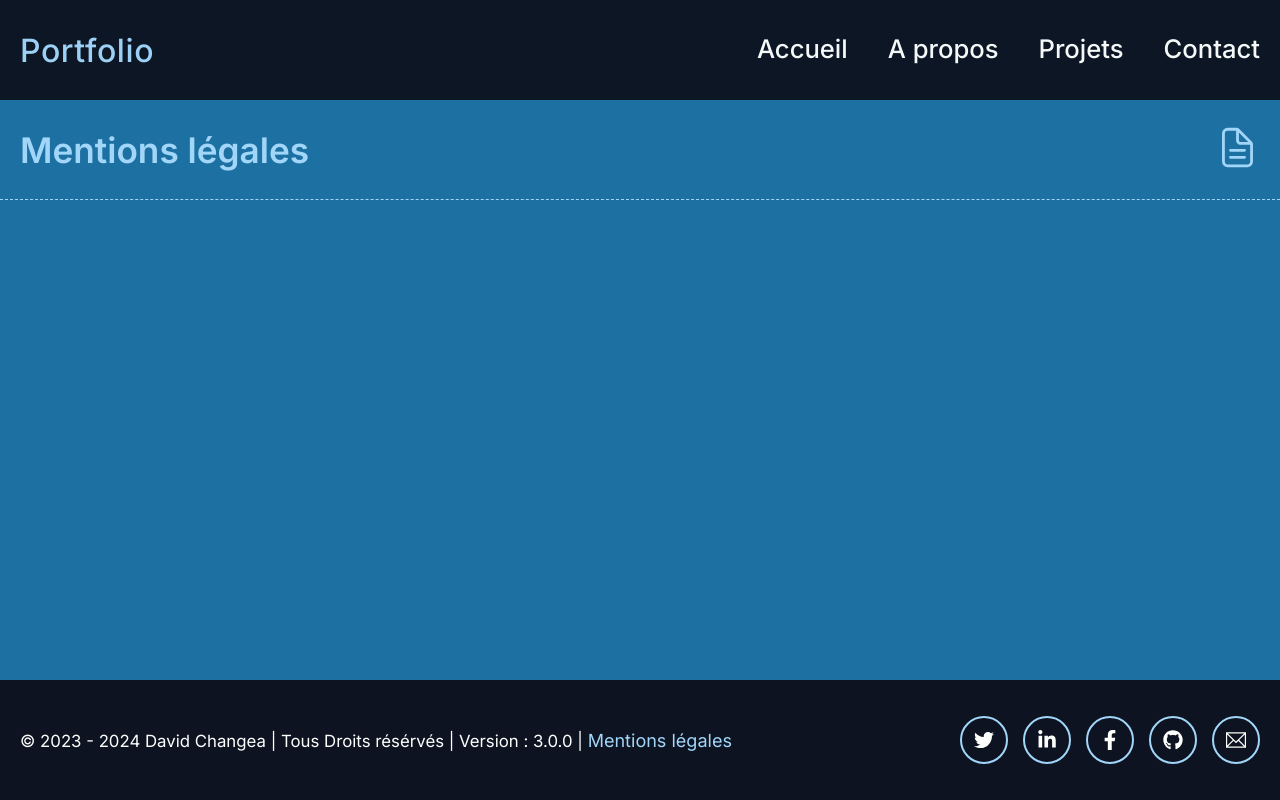
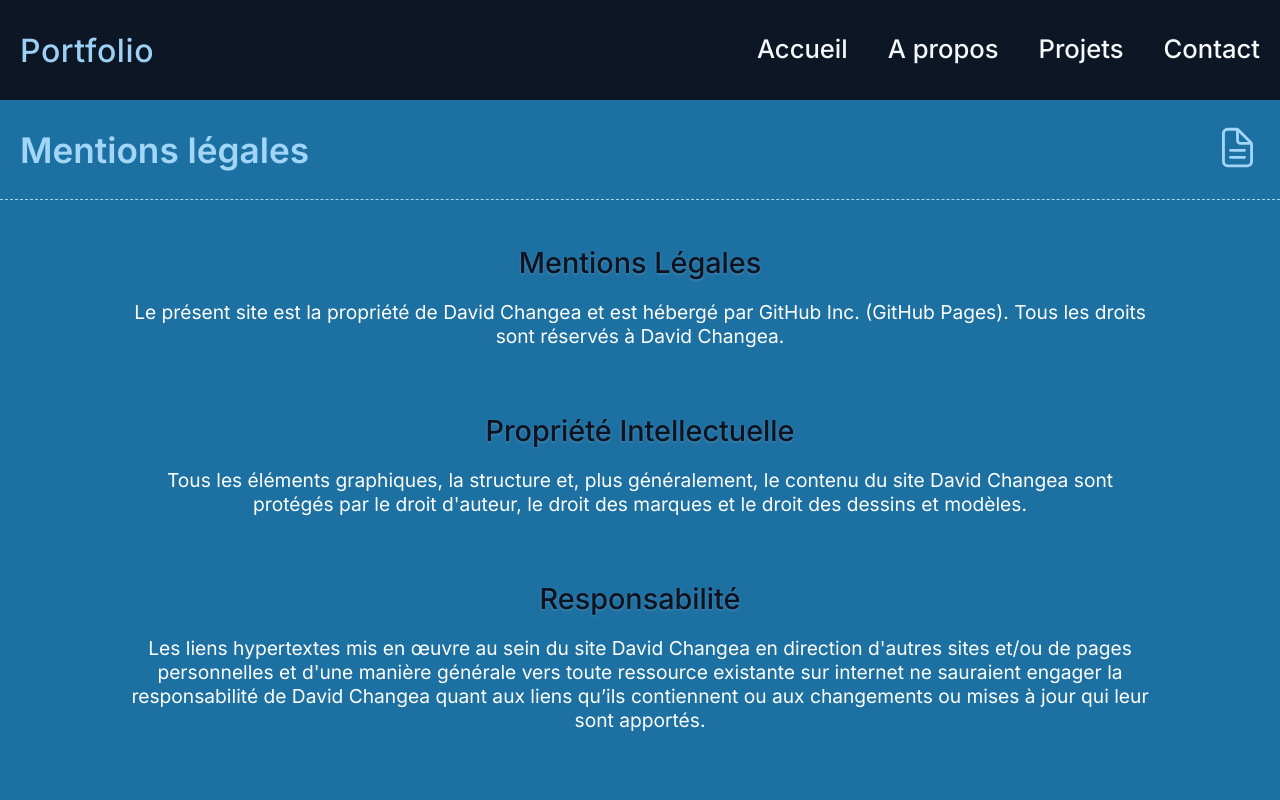
Before and after one commit to DavidDevPro/projet_12_portfolio_version_3, a React (Vite) app: page /mentions-legales in a window 1280 px wide. Shown: the top 800 px of the page. Built offline with nearby package versions, Linux system fonts and the light colour scheme.

Commit message:
page et json mentions mis en place

```diff
--- a/src/components/Footer.jsx
+++ b/src/components/Footer.jsx
@@ -31,9 +31,10 @@ const Footer = () => {
           <div className="footer_content_copyright">
             <p>
               {copyrightText}
-              <Link to="/mentions-legales"
-              className="mentions">Mentions légales</Link>
-              </p>
+              <Link to="/mentions-legales" className="mentions_link">
+                Mentions légales
+              </Link>
+            </p>
           </div>
           <div className="footer_content_boxIcon">
             {dataIcons.map((data, index) => {
--- /dev/null
+++ b/src/data/mentions.json
@@ -0,0 +1,18 @@
+[
+  {
+    "title": "Mentions Légales",
+    "text": "Le présent site est la propriété de David Changea et est hébergé par GitHub Inc. (GitHub Pages). Tous les droits sont réservés à David Changea."
+  },
+  {
+    "title": "Propriété Intellectuelle",
+    "text": "Tous les éléments graphiques, la structure et, plus généralement, le contenu du site David Changea sont protégés par le droit d'auteur, le droit des marques et le droit des dessins et modèles."
+  },
+  {
+    "title": "Responsabilité",
+    "text": "Les liens hypertextes mis en œuvre au sein du site David Changea en direction d'autres sites et/ou de pages personnelles et d'une manière générale vers toute ressource existante sur internet ne sauraient engager la responsabilité de David Changea quant aux liens qu’ils contiennent ou aux changements ou mises à jour qui leur sont apportés."
+  },
+  {
+    "title": "Données personnelles",
+    "text": "Les informations recueillies sur le formulaire de contact sont enregistrées dans un fichier informatisé par David Changea pour la gestion de sa clientèle. Elles sont conservées pendant 1 an et sont destinées à David Changea."
+  }
+]
--- a/src/main.scss
+++ b/src/main.scss
@@ -7,6 +7,7 @@
 @use "./sass/pages/ProjectPage";
 @use "./sass/pages/OneProjectPage";
 @use "./sass/pages/ContactPage";
+@use "./sass/pages/MentionsPage";
 @use "./sass/components/Header";
 @use "./sass/components/HomeBanner";
 @use "./sass/components/HomeText";
--- a/src/pages/MentionsPage.jsx
+++ b/src/pages/MentionsPage.jsx
@@ -1,15 +1,20 @@
 import HeadPages from "../components/HeadPages";
 import { IoDocumentTextOutline } from "react-icons/io5";
+import mentions from "../data/mentions.json";
 
 const MentionsPage = () => {
-    return (
-        <main>
-           <HeadPages
-           headText="Mentions légales"
-           icon={<IoDocumentTextOutline />}
-           />
-        </main>
-    );
+  return (
+    <main>
+      <HeadPages headText="Mentions légales" icon={<IoDocumentTextOutline />} />
+
+      {mentions.map((item, index) => (
+        <article key={`item ${index}`} className="mentions">
+          <h3 className="mention__title">{item.title}</h3>
+          <p className="mention__text">{item.text}</p>
+        </article>
+      ))}
+    </main>
+  );
 };
 
 export default MentionsPage;
--- a/src/sass/layout/Footer.scss
+++ b/src/sass/layout/Footer.scss
@@ -36,7 +36,7 @@
       color: $secondary100_color;
       font-size: 1.05em;
       padding-right: 20px;
-      .mentions {
+      .mentions_link {
         @include inter;
         text-decoration: none;
         color: $fourth_color;
--- /dev/null
+++ b/src/sass/pages/MentionsPage.scss
@@ -0,0 +1,25 @@
+@import "../utils/mixins.scss";
+@import "../utils/variables.scss";
+
+.mentions {
+  width: 100%;
+  max-width: 1240px;
+  margin: 25px auto 0;
+  padding: 20px;
+  display: flex;
+  flex-direction: column;
+  gap: 20px;
+  h3 {
+    color: $primary_color;
+    font-size: 1.8em;
+    font-weight: 500;
+    text-shadow: 0 1px 3px rgba(255, 255, 255, 0.205);
+  }
+  p {
+    color: $secondary100_color;
+    font-size: 1.2em;
+    font-weight: 400;
+    max-width: 1024px;
+    margin: 0 auto;
+  }
+}
```
